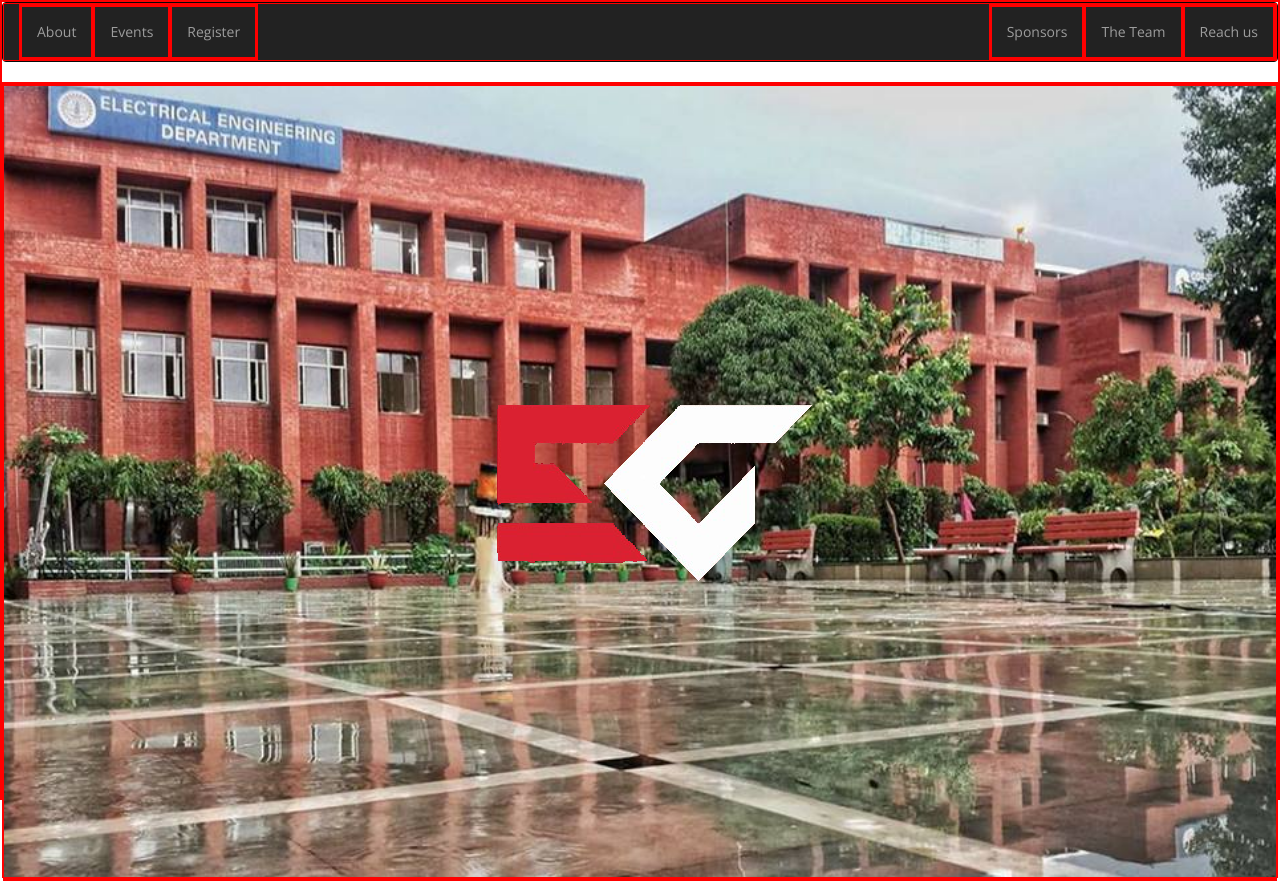
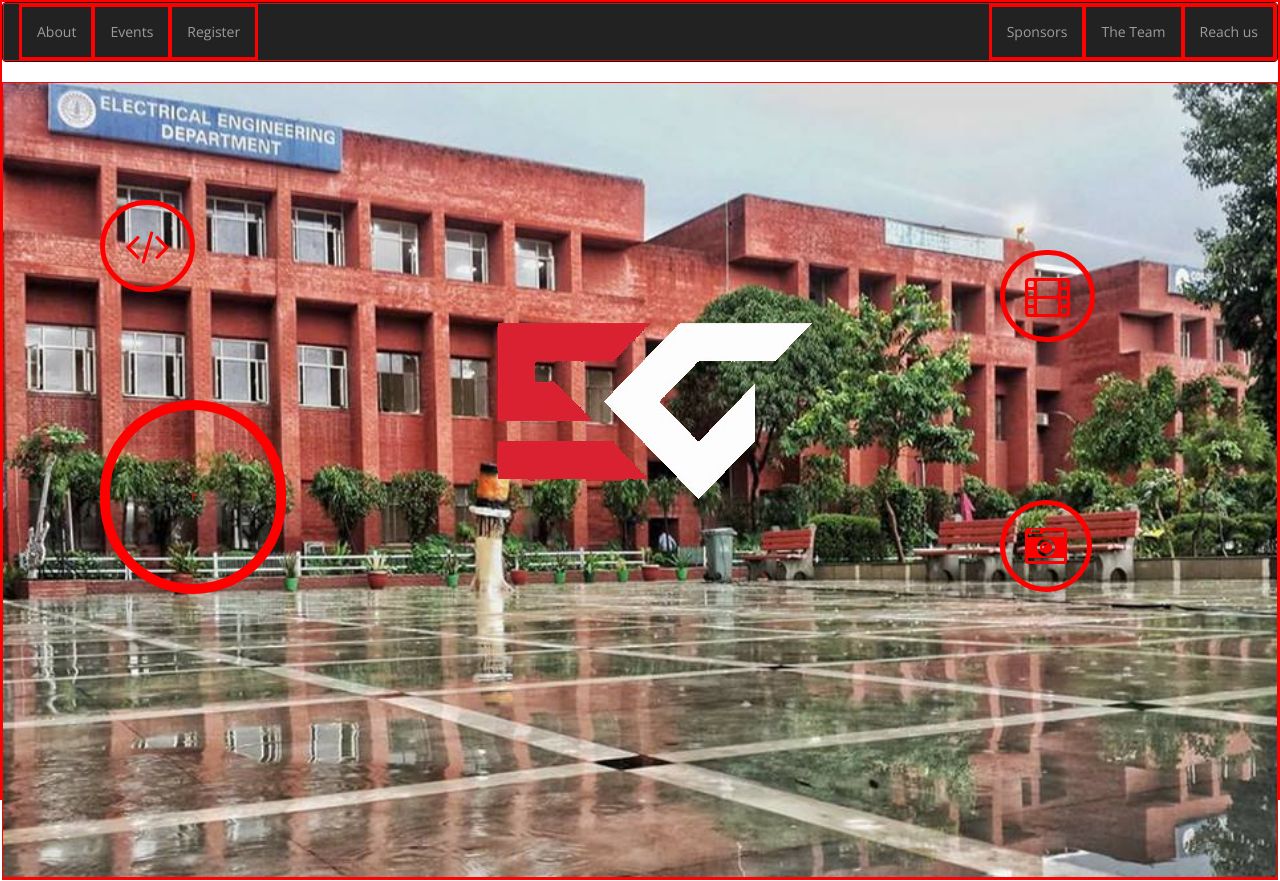
Before and after one commit to Manan-YMCA/ElementsCulmyca2018Website, a plain HTML site: page index.html in a window 1280 px wide. Drawn offline with nearby package versions, Linux system fonts and the light colour scheme.

Commit message:
added icon

```diff
--- a/css/style.css
+++ b/css/style.css
@@ -36,3 +36,48 @@ nav {
 	top: 0; bottom: 0; left: 0; right: 0;
 	margin: auto;
 }
+.fa.fa-camera-retro  {
+	border-radius: 100px 100px 100px 100px;
+	border-width: 5px;
+	border-style: solid;
+	padding: 20px;
+	left:1000px;
+	top:500px;
+	position: absolute;
+	color: red;
+
+}
+.fa.fa-code {
+	border-radius: 100px 100px 100px 100px;
+	border-width: 5px;
+	border-style: solid;
+	padding: 20px;
+	left:100px;
+	top:200px;
+	position: absolute;
+	color: red;
+
+}
+.fa.fa-film{
+	border-radius: 100px 100px 100px 100px;
+	border-width: 5px;
+	border-style: solid;
+	padding: 20px;
+	left:1000px;
+	top:250px;
+	position: absolute;
+	color: red;
+
+}
+
+.timer {
+	border-radius: 100px 100px 100px 100px;
+	border-width: 10px;
+	border-style: solid;
+	padding: 80px;
+	left:100px;
+	top:400px;
+	position: absolute;
+	color: red;
+	font-size: 10px;
+}
--- a/index.html
+++ b/index.html
@@ -32,14 +32,20 @@
 <!-- The Home -->
 <div id="home">
 	<!-- Layer 1 the icons -->
-	<div>
+<i class="fa fa-camera-retro fa-3x" aria-hidden="true"></i>
+<i class="fa fa-code fa-3x" aria-hidden="true"></i>
+<img id="eclogo" src="images/eclogo.png">
 
+<i class="fa fa-film fa-3x" aria-hidden="true"></i>
+<span class="timer">T</span>
 	</div>
 
+
 	<!-- Layer 2 EC logo -->
-	<div id="layer2">
-		<img id="eclogo" src="images/eclogo.png">
+<!--	<div id="layer2">
+		 <!--<img id="eclogo" src="images/eclogo.png"> -->
 	</div>
+
 
 	<!-- The social links -->
 	<div>
```
